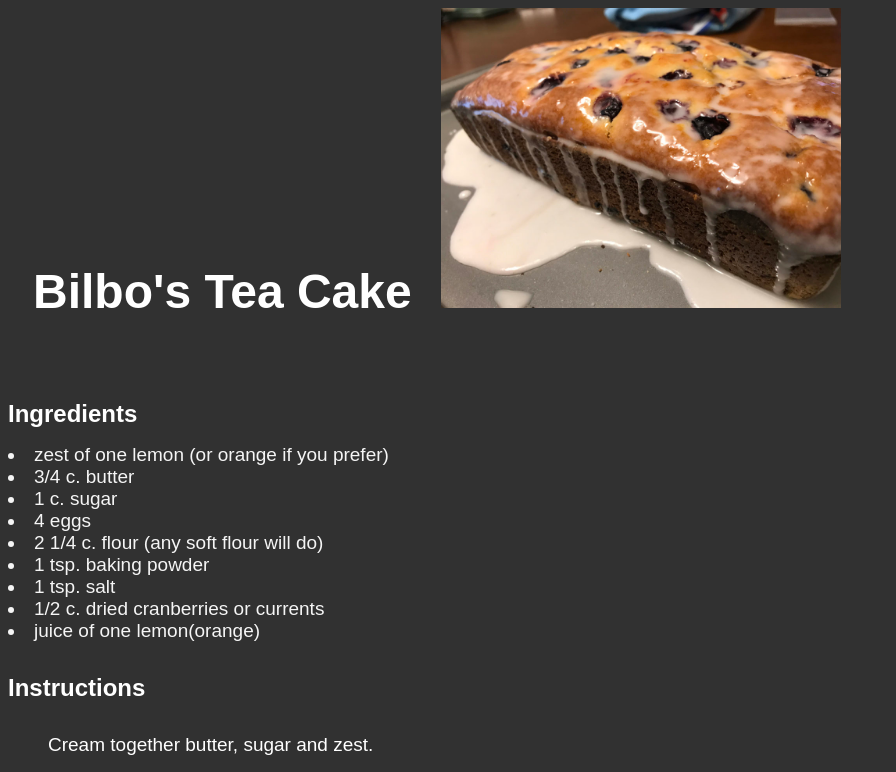
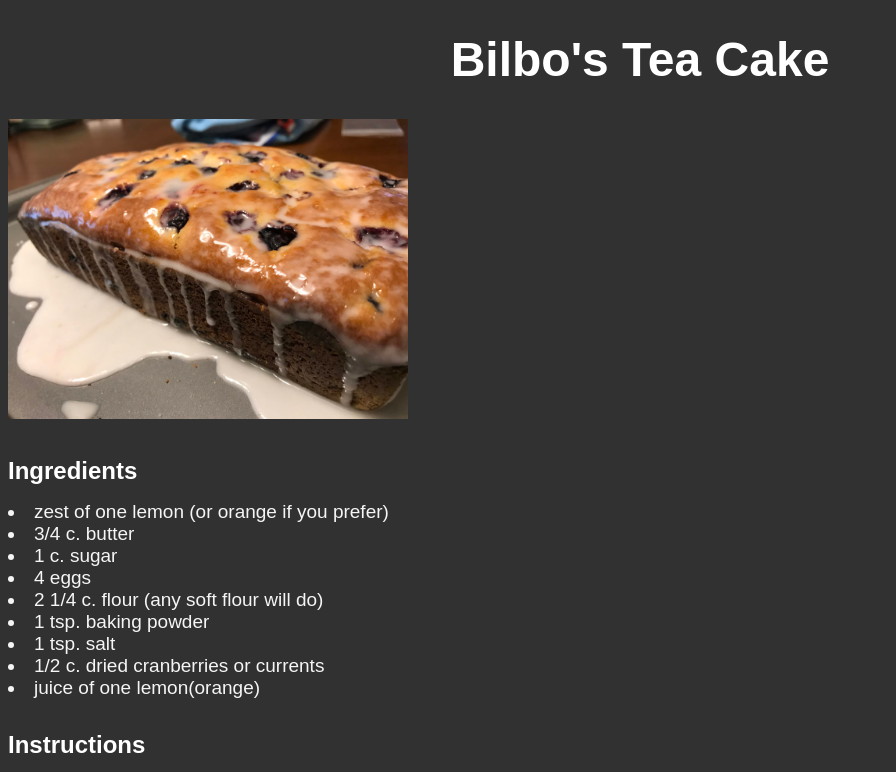
Before and after one commit to thsee69/Recipes, a plain HTML site: page bilbosteacakerecipe.html in a window 1280 px wide. Shown: the top 772 px of the page, without its empty margins (0-896 px from the left). Drawn offline with Linux system fonts and the light colour scheme.

Commit message:
edits to webpage names

```diff
--- a/stylesheet.css
+++ b/stylesheet.css
@@ -11,23 +11,18 @@ body {
     text-decoration: none;
     display: inline-block;
 
-
 }
 
 .recipe_link:hover {
     color: lightgray;
     font-family: Arial, Helvetica, sans-serif;
-
 }
 
 .recipe_header {
     font-family:Arial, Helvetica, sans-serif;
     font-size: 3em;
-    padding: 15px 25px;
     text-align: center;
     text-decoration: none;
-    display: inline-block;
-
 }
 
 .ingredients_header {
@@ -44,7 +39,6 @@ body {
 .instructions_header {
     font-family:Arial, Helvetica, sans-serif;
     font-size: 1.5em;
-
 }
 
 .instructions_list {
```
Also changed, not shown: index.html (+1 -1 lines), bilbosteacakerecipe.html (renamed from Bteacakerecipe.html).
